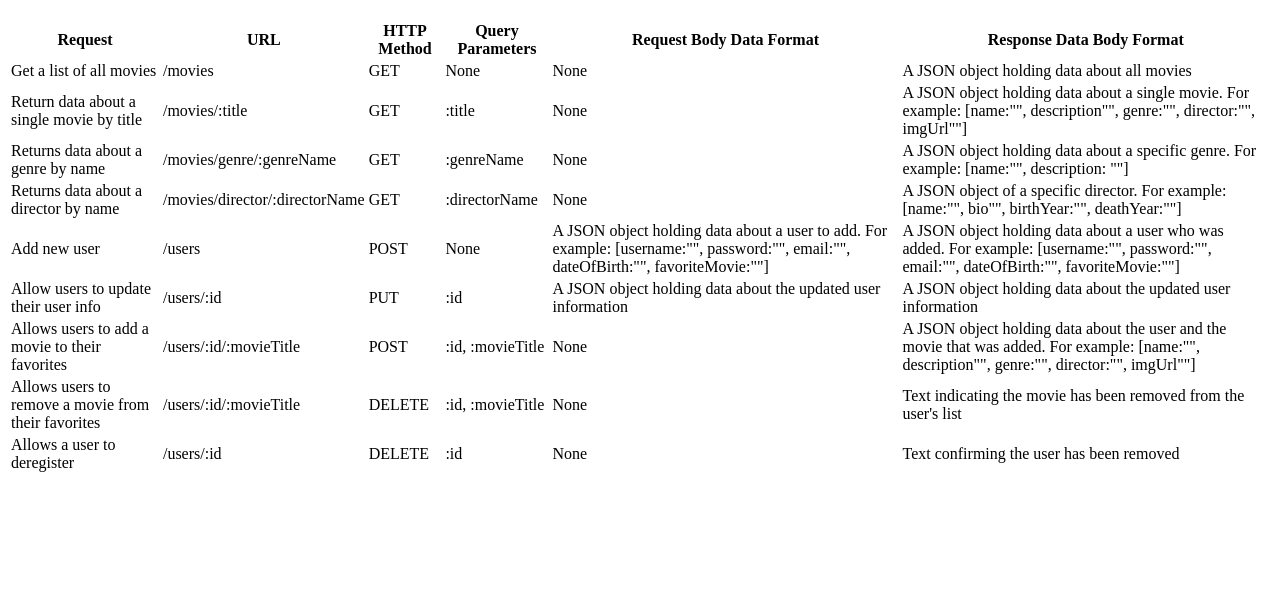
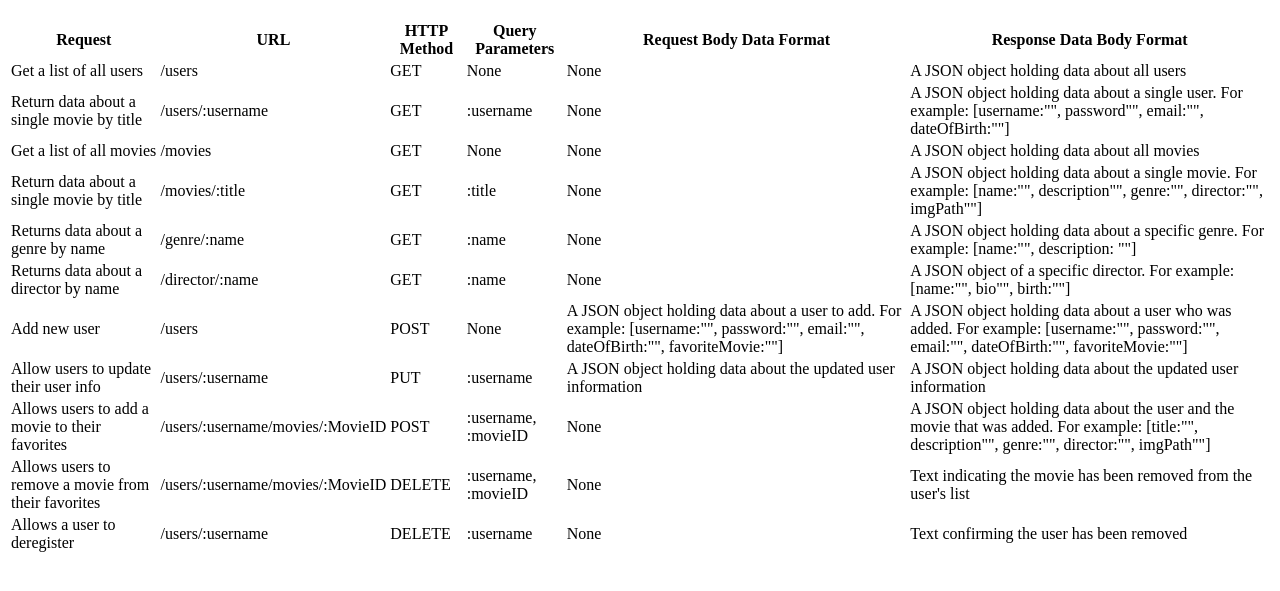
Before and after one commit to sammyweller/movie_api, a website: page public/documentation.html in a window 1280 px wide. Shown: the part 61-652 px from the top of the page. Drawn offline with Linux system fonts and the light colour scheme.

Commit message:
Updated documentation with correct endpoints

```diff
--- a/public/documentation.html
+++ b/public/documentation.html
@@ -27,15 +27,23 @@
 
 
 
+          <tr> <!--Return a list of all users-->
+            <td>Get a list of all users</td>
+            <td>/users</td>
+            <td>GET</td>
+            <td>None</td>
+            <td>None</td>
+            <td>A JSON object holding data about all users</td>
+          </tr>
 
-
-
-
-
-
-
-
-
+          <tr> <!--Return data about single user by name-->
+            <td>Return data about a single movie by title</td>
+            <td>/users/:username</td>
+            <td>GET</td>
+            <td>:username</td>
+            <td>None</td>
+            <td>A JSON object holding data about a single user. For example: [username:"", password"", email:"", dateOfBirth:""]</td>
+          </tr>
 
 
           <tr> <!--Return a list of all movies-->
@@ -54,25 +62,25 @@
             <td>GET</td>
             <td>:title</td>
             <td>None</td>
-            <td>A JSON object holding data about a single movie. For example: [name:"", description"", genre:"", director:"", imgUrl""]</td>
+            <td>A JSON object holding data about a single movie. For example: [name:"", description"", genre:"", director:"", imgPath""]</td>
           </tr>
 
           <tr><!--Returns data about a genre by specific genre name-->
             <td>Returns data about a genre by name</td>
-            <td>/movies/genre/:genreName</td>
+            <td>/genre/:name</td>
             <td>GET</td>
-            <td>:genreName</td>
+            <td>:name</td>
             <td>None</td>
             <td>A JSON object holding data about a specific genre. For example: [name:"", description: ""]</td>
           </tr>
 
           <tr><!-- Return data about a director (bio, birth year, death year) by name-->
             <td>Returns data about a director by name</td>
-            <td>/movies/director/:directorName</td>
+            <td>/director/:name</td>
             <td>GET</td>
-            <td>:directorName</td>
+            <td>:name</td>
             <td>None</td>
-            <td>A JSON object of a specific director. For example: [name:"", bio"", birthYear:"", deathYear:""]</td>
+            <td>A JSON object of a specific director. For example: [name:"", bio"", birth:""]</td>
           </tr>
 
           <tr><!--Allow new users to register-->
@@ -86,9 +94,9 @@
 
           <tr><!--Allow users to update their user info-->
             <td>Allow users to update their user info</td>
-            <td>/users/:id</td>
+            <td>/users/:username</td>
             <td>PUT</td>
-            <td>:id</td>
+            <td>:username</td>
             <td>A JSON object holding data about the updated user information</td>
             <td>A JSON object holding data about the updated user information</td>
           </tr>
@@ -96,27 +104,27 @@
 
           <tr> <!--Allow users to add a movie to their list of favorites-->
             <td>Allows users to add a movie to their favorites</td>
-            <td>/users/:id/:movieTitle</td>
+            <td>/users/:username/movies/:MovieID</td>
             <td>POST</td>
-            <td>:id, :movieTitle</td>
+            <td>:username, :movieID</td>
             <td>None</td>
-            <td>A JSON object holding data about the user and the movie that was added. For example: [name:"", description"", genre:"", director:"", imgUrl""]</td>
+            <td>A JSON object holding data about the user and the movie that was added. For example: [title:"", description"", genre:"", director:"", imgPath""]</td>
           </tr>
 
           <tr><!--Allow users to remove a movie from their list of favorites-->
             <td>Allows users to remove a movie from their favorites</td>
-            <td>/users/:id/:movieTitle</td>
+            <td>/users/:username/movies/:MovieID</td>
             <td>DELETE</td>
-            <td>:id, :movieTitle</td>
+            <td>:username, :movieID</td>
             <td>None</td>
             <td>Text indicating the movie has been removed from the user's list</td>
           </tr>
 
           <tr><!--Allow existing users to deregister/deleted-->
             <td>Allows a user to deregister</td>
-            <td>/users/:id</td>
+            <td>/users/:username</td>
             <td>DELETE</td>
-            <td>:id</td>
+            <td>:username</td>
             <td>None</td>
             <td>Text confirming the user has been removed</td>
           </tr>
```
